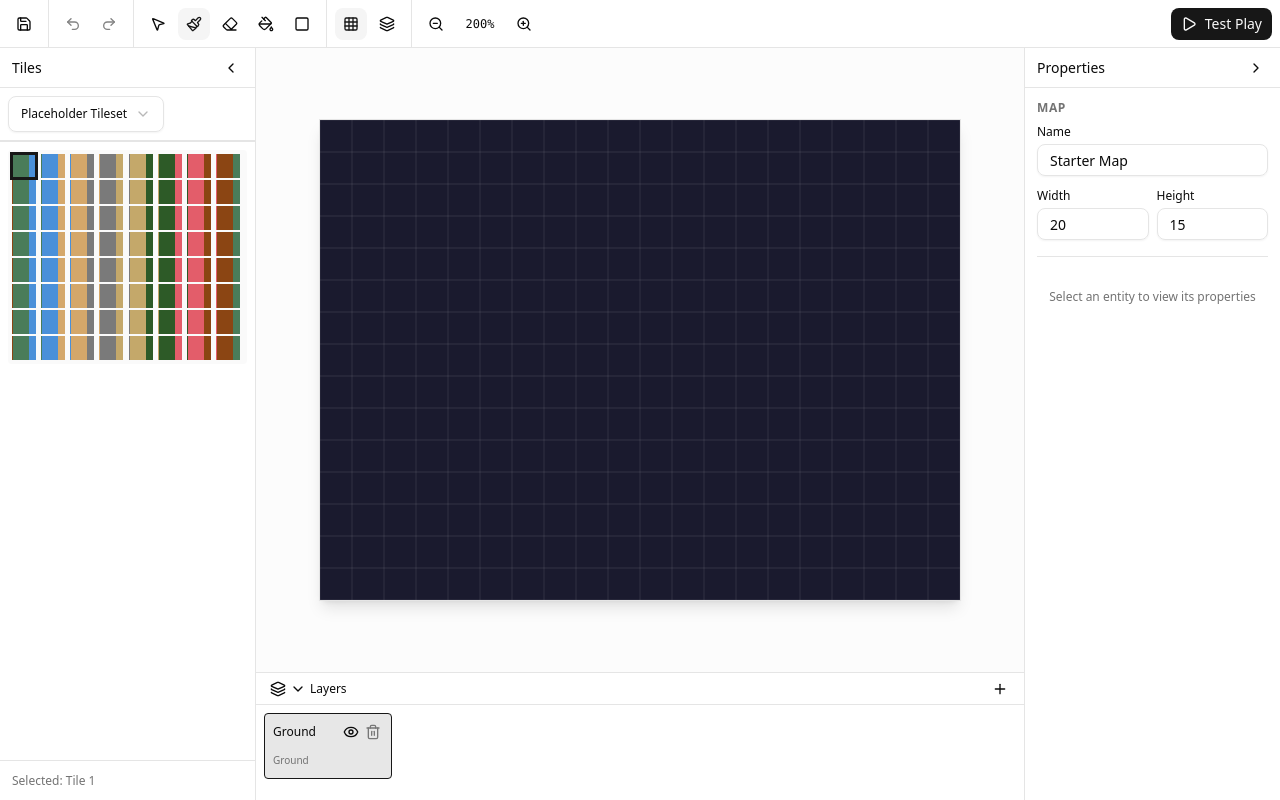
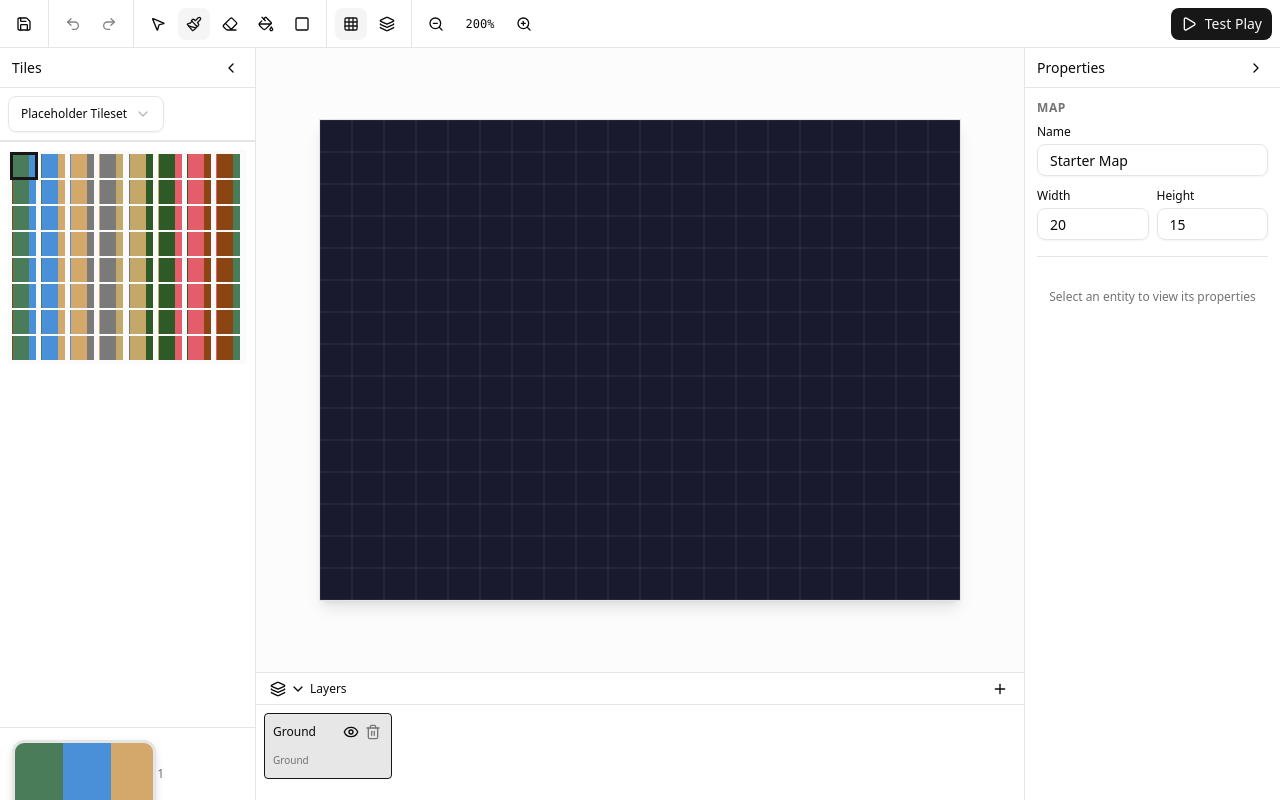
Before and after one commit to omariosouto/monster-tammer-rpg-browser-builder, a React (Vite) app: page / in a window 1280 px wide. Both pictures are taken after a click on the button "Open Editor". Built offline with nearby package versions, Linux system fonts and the light colour scheme.

Commit message:
feat: add tile preview and tooltips to tile palette
- Add larger preview of selected tile at bottom of palette
- Show tile row/column coordinates
- Add hover tooltips with tile preview and number

```diff
--- a/src/components/editor/TilePalette.tsx
+++ b/src/components/editor/TilePalette.tsx
@@ -10,6 +10,12 @@ import {
   SelectValue,
 } from "@/components/ui/select";
 import { Separator } from "@/components/ui/separator";
+import {
+  Tooltip,
+  TooltipContent,
+  TooltipProvider,
+  TooltipTrigger,
+} from "@/components/ui/tooltip";
 import { useEditorStore } from "@/store/editorStore";
 import { useProjectStore } from "@/store/projectStore";
 
@@ -120,10 +126,12 @@ export function TilePalette() {
       {/* Tile Grid */}
       <ScrollArea className="flex-1">
         <div className="p-2">
+          <TooltipProvider delayDuration={200}>
             <div className="grid grid-cols-8 gap-0.5 bg-muted/50 p-1 rounded">
               {TILE_INDICES.map((tileIndex) => (
+                <Tooltip key={tileIndex}>
+                  <TooltipTrigger asChild>
                     <button
-                key={tileIndex}
                       type="button"
                       className={`w-6 h-6 border transition-colors ${
                         selectedTiles.includes(tileIndex + 1)
@@ -132,25 +140,73 @@ export function TilePalette() {
                       }`}
                       style={{
                         backgroundImage: `url(${tilesetImageUrl})`,
-                  backgroundPosition: getTileBackgroundPosition(tileIndex),
+                        backgroundPosition:
+                          getTileBackgroundPosition(tileIndex),
                         backgroundSize: `${TILESET_COLUMNS * TILE_SIZE}px ${TILESET_ROWS * TILE_SIZE}px`,
                         imageRendering: "pixelated",
                       }}
                       onClick={() => handleTileClick(tileIndex)}
-                title={`Tile ${tileIndex + 1}`}
                     />
+                  </TooltipTrigger>
+                  <TooltipContent
+                    side="right"
+                    className="flex items-center gap-2"
+                  >
+                    <div
+                      className="w-8 h-8 border border-border rounded"
+                      style={{
+                        backgroundImage: `url(${tilesetImageUrl})`,
+                        backgroundPosition:
+                          getTileBackgroundPosition(tileIndex),
+                        backgroundSize: `${TILESET_COLUMNS * TILE_SIZE}px ${TILESET_ROWS * TILE_SIZE}px`,
+                        imageRendering: "pixelated",
+                        transform: "scale(2)",
+                        transformOrigin: "center",
+                      }}
+                    />
+                    <span className="ml-2">Tile {tileIndex + 1}</span>
+                  </TooltipContent>
+                </Tooltip>
               ))}
             </div>
+          </TooltipProvider>
         </div>
       </ScrollArea>
 
-      {/* Selected Tile Info */}
-      <div className="h-10 border-t flex items-center px-3">
+      {/* Selected Tile Preview */}
+      <div className="border-t p-3">
+        {selectedTiles.length > 0 ? (
+          <div className="flex items-center gap-3">
+            {/* Large tile preview */}
+            <div
+              className="w-12 h-12 border border-border rounded shadow-sm flex-shrink-0"
+              style={{
+                backgroundImage: `url(${tilesetImageUrl})`,
+                backgroundPosition: getTileBackgroundPosition(
+                  selectedTiles[0] - 1,
+                ),
+                backgroundSize: `${TILESET_COLUMNS * TILE_SIZE}px ${TILESET_ROWS * TILE_SIZE}px`,
+                imageRendering: "pixelated",
+                backgroundRepeat: "no-repeat",
+                transform: "scale(3)",
+                transformOrigin: "top left",
+              }}
+            />
+            <div className="flex flex-col ml-6">
+              <span className="text-sm font-medium">
+                Tile {selectedTiles[0]}
+              </span>
               <span className="text-xs text-muted-foreground">
-          {selectedTiles.length > 0
-            ? `Selected: Tile ${selectedTiles.join(", ")}`
-            : "Click a tile to select"}
+                Row {Math.floor((selectedTiles[0] - 1) / TILESET_COLUMNS) + 1},
+                Col {((selectedTiles[0] - 1) % TILESET_COLUMNS) + 1}
               </span>
+            </div>
+          </div>
+        ) : (
+          <span className="text-xs text-muted-foreground">
+            Click a tile to select
+          </span>
+        )}
       </div>
     </aside>
   );
```
Also changed, not shown: 1 other file (tests, documents, lock files or other folders). Lines whose indentation alone changed are shown as unchanged.
